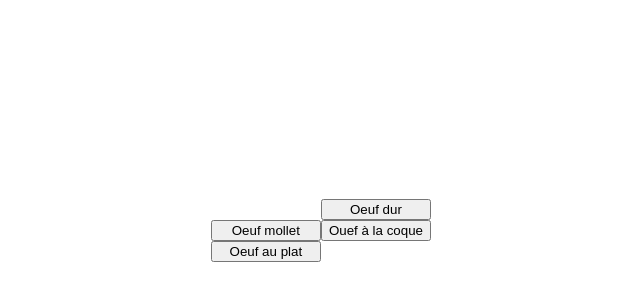
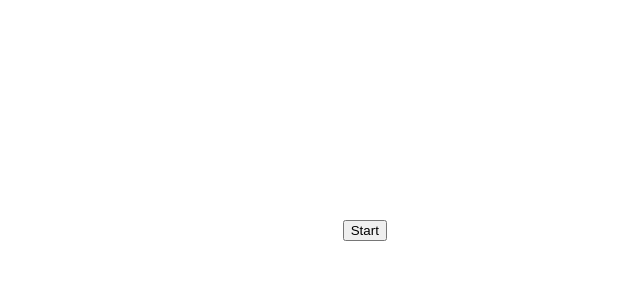
Before and after one commit to chokolatttte/EggTimer, a Vue app: page /oeuf/coque in a window 1280 px wide. Shown: the part 170-470 px from the top of the page, without its empty margins (177-817 px from the left). Built offline with nearby package versions, Linux system fonts and the light colour scheme.

Commit message:
All pages and buttons except returns

```diff
--- a/package.json
+++ b/package.json
@@ -9,7 +9,8 @@
     "preview": "vite preview"
   },
   "dependencies": {
-    "vue": "^3.5.13"
+    "vue": "^3.5.13",
+    "vue-router": "^4.5.0"
   },
   "devDependencies": {
     "@vitejs/plugin-vue": "^5.2.1",
--- a/src/App.vue
+++ b/src/App.vue
@@ -1,31 +1,11 @@
 <script setup>
-import { createApp } from 'vue';
-import EggButton from './components/EggButton.vue';
-import { ref } from 'vue';
-
-const app = createApp({
-  data(){
-    return{
-      title: "Le paradis des oeufs"
-    }
-  }
-})
-
-app.mount('#app')
-
-const buttons = ref([
-  {id: 1, name: 'Oeuf dur'},
-  {id: 2, name: 'Oeuf mollet'},
-  {id: 3, name: 'Ouef à la coque'},
-  {id: 4, name: 'Oeuf au plat'}
-])
 
 </script>
 
 <template>
+
   <div id="app">
-    <h1>{{ title }}</h1>
-    <EggButton v-for="btn in buttons" :name="btn.name"/>
+    <RouterView/>
   </div>
 
 </template>
--- a/src/components/EggButton.vue
+++ b/src/components/EggButton.vue
@@ -1,9 +1,12 @@
 <script setup>
-defineProps(['name'])
+defineProps(['name','link'])
+
 </script>
 
 <template>
 
-<button>{{ name }}</button>
+<button>
+    <RouterLink :to="link"> {{ name }} </RouterLink>
+</button>
 
 </template>
--- /dev/null
+++ b/src/views/HomePage.vue
@@ -0,0 +1,20 @@
+<script setup>
+import EggButton from '@/components/EggButton.vue';
+import { ref } from 'vue';
+
+const title = "Le paradis des oeufs"
+
+const buttons = ref([
+  {id: 1, name: 'Oeuf dur', link: '/oeuf/dur'},
+  {id: 2, name: 'Oeuf mollet', link: '/oeuf/mollet'},
+  {id: 3, name: 'Ouef à la coque', link: '/oeuf/coque'},
+  {id: 4, name: 'Oeuf au plat', link: '/oeuf/plat'}
+])
+
+</script>
+
+<template>
+    <h1>{{ title }}</h1>
+    <p></p>
+    <EggButton v-for="btn in buttons" :name="btn.name" :link="btn.link"/>
+</template>
--- /dev/null
+++ b/src/views/oeuf/OeufCoque.vue
@@ -0,0 +1,21 @@
+<script setup>
+import { ref } from 'vue';
+
+const message = ref("Start");
+
+function ToggleView(){
+    if (!message.value.localeCompare("Start")) {
+        message.value = "Stop";
+    }
+    else{
+        message.value = "Start";
+    }
+}
+
+</script>
+
+<template>
+    <div>
+        <button @click="ToggleView"> {{ message }} </button>
+    </div>
+</template>
--- /dev/null
+++ b/src/views/oeuf/OeufDur.vue
@@ -0,0 +1,21 @@
+<script setup>
+import { ref } from 'vue';
+
+const message = ref("Start");
+
+function ToggleView(){
+    if (!message.value.localeCompare("Start")) {
+        message.value = "Stop";
+    }
+    else{
+        message.value = "Start";
+    }
+}
+
+</script>
+
+<template>
+    <div>
+        <button @click="ToggleView"> {{ message }} </button>
+    </div>
+</template>
--- /dev/null
+++ b/src/views/oeuf/OeufMollet.vue
@@ -0,0 +1,21 @@
+<script setup>
+import { ref } from 'vue';
+
+const message = ref("Start");
+
+function ToggleView(){
+    if (!message.value.localeCompare("Start")) {
+        message.value = "Stop";
+    }
+    else{
+        message.value = "Start";
+    }
+}
+
+</script>
+
+<template>
+    <div>
+        <button @click="ToggleView"> {{ message }} </button>
+    </div>
+</template>
--- /dev/null
+++ b/src/views/oeuf/OeufPlat.vue
@@ -0,0 +1,21 @@
+<script setup>
+import { ref } from 'vue';
+
+const message = ref("Start");
+
+function ToggleView(){
+    if (!message.value.localeCompare("Start")) {
+        message.value = "Stop";
+    }
+    else{
+        message.value = "Start";
+    }
+}
+
+</script>
+
+<template>
+    <div>
+        <button @click="ToggleView"> {{ message }} </button>
+    </div>
+</template>
```
Also changed, not shown: src/components/icons/IconCommunity.vue (deleted, +0 -7 lines), src/main.js (+14 -4 lines), src/routes.js (added, +13 -0 lines), 1 other file (tests, documents, lock files or other folders).
